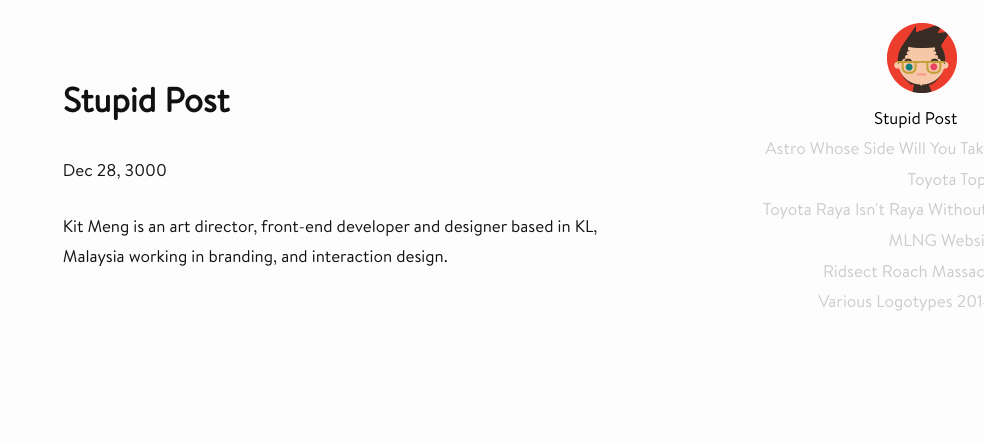
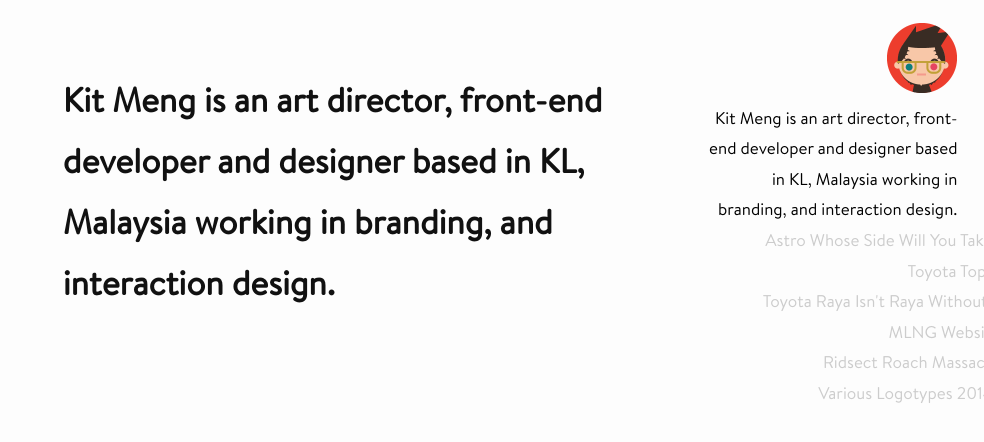
Before and after one commit to kitmeng/kitmeng.github.io, a Jekyll site: the page built from _posts/3000-12-28-info.markdown, in a window 1280 px wide. Shown: the top 442 px of the page, without its empty margins (296-1280 px from the left). Built offline with Jekyll 4.4.1, drawn with Linux system fonts in a browser that asks for light colours; nearby versions of some CDN libraries; a script that is not in the unit is left out.

Commit message:
Tried to add in About Section x3

```diff
--- a/_posts/3000-12-28-info.markdown
+++ b/_posts/3000-12-28-info.markdown
@@ -1,11 +1,9 @@
 ---
-layout: post
-title:  "Stupid Post"
+layout: page
+title:  "Kit Meng is an art director, front-end developer and designer based in KL, Malaysia working in branding, and interaction design."
 slug:   "info"
 date:   3000-12-28 14:37:43
-categories: Work
+categories: Info
 ---
 
-<div id="h5">Kit Meng is an art director, front-end developer and designer based in KL, Malaysia working in branding, and interaction design.</div>
-
 <div style="padding-bottom:50px;"></div>
```
